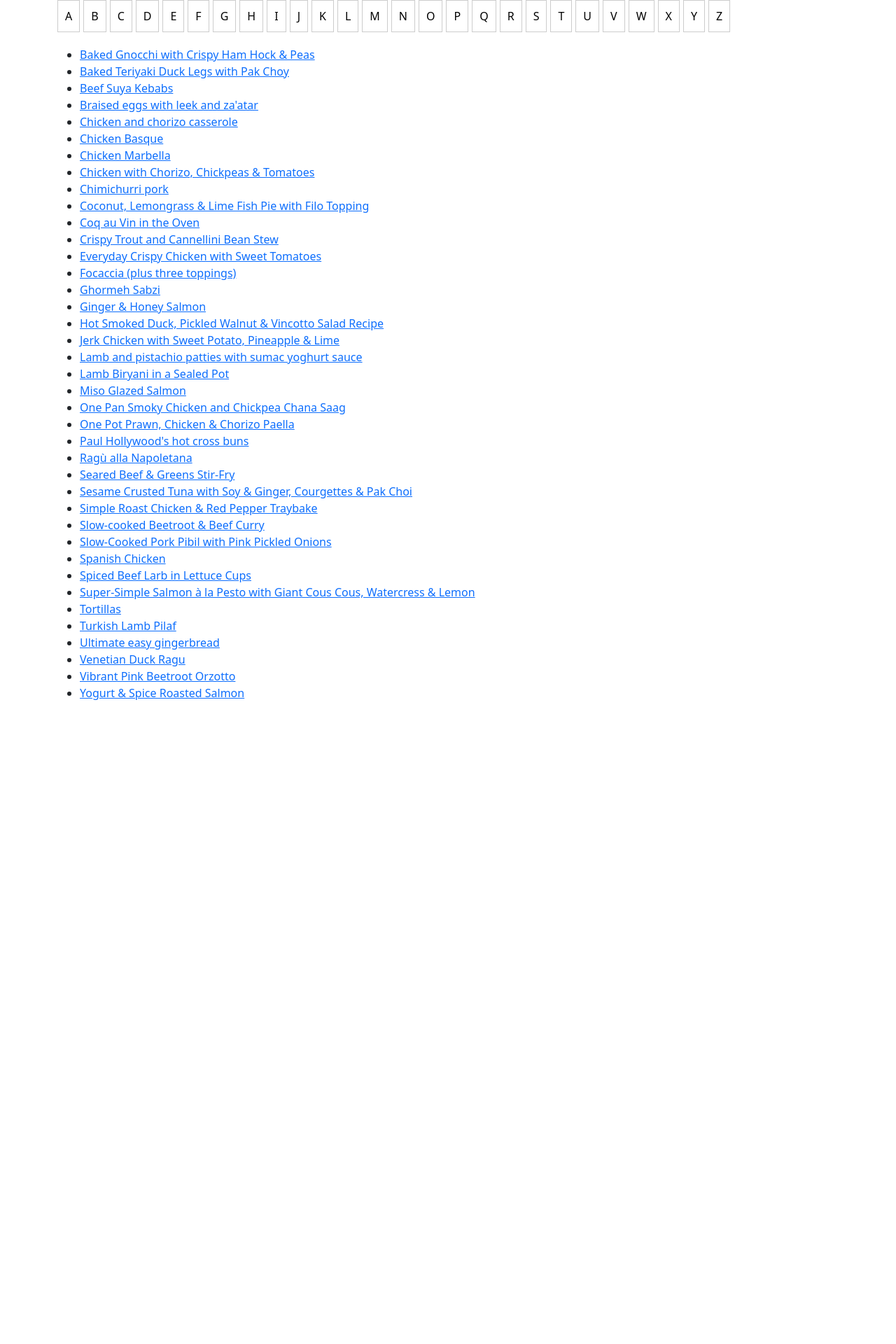
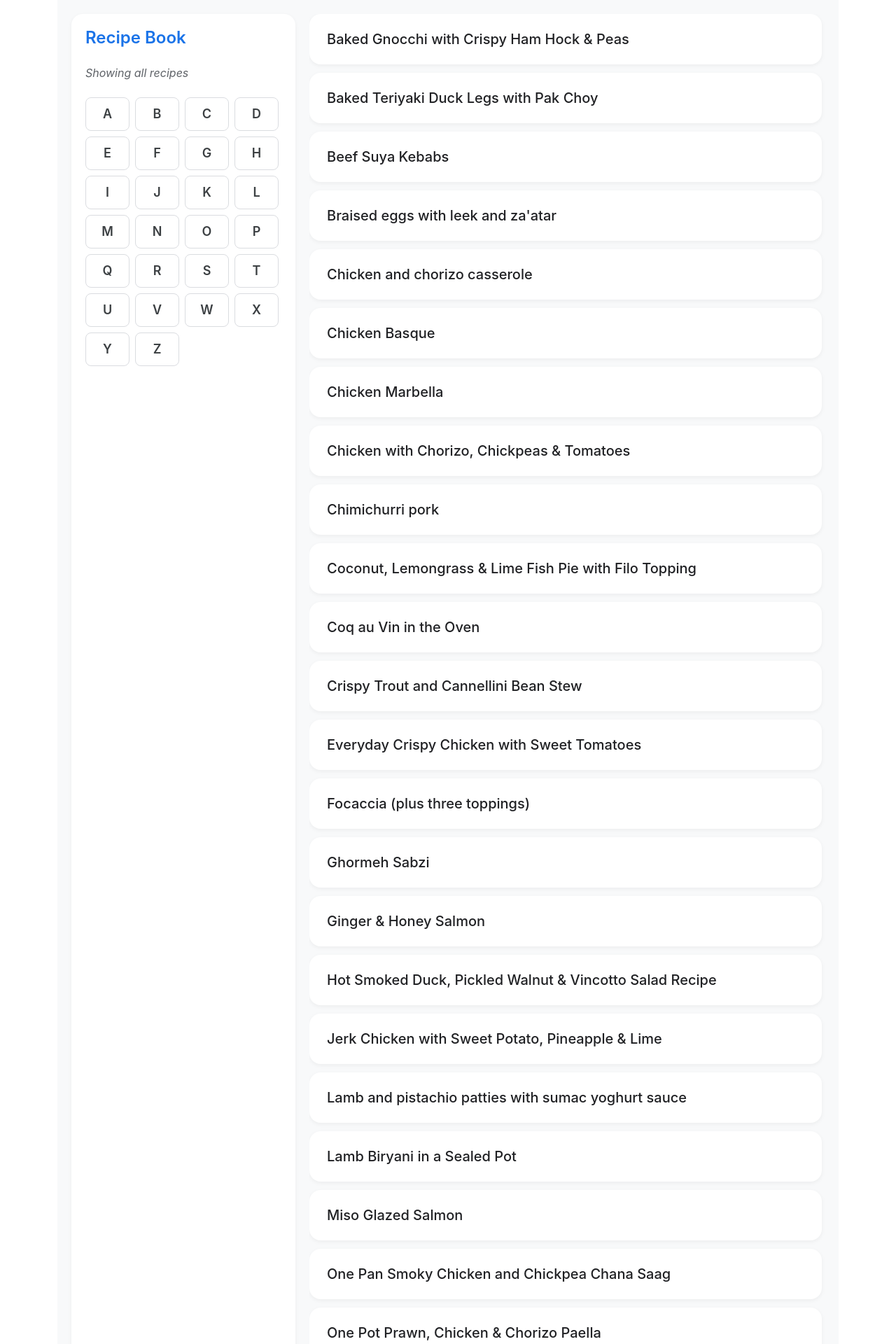
Before and after one commit to r1ch/recipes, a Jekyll site: the page built from index.html, in a window 1280 px wide. Shown: the top 1920 px of the page at 70% size. Built offline with Jekyll 4.4.1, drawn with Linux system fonts in a browser that asks for light colours.

Commit message:
Update index.html

```diff
--- a/index.html
+++ b/index.html
@@ -1,7 +1,18 @@
 ---
 layout: mealie
 ---
-<div id="meal-app" v-cloak>
+<div id="meal-app" v-cloak class="nest-container">
+  <aside class="controls-column">
+    <h2 class="app-title">Recipe Book</h2>
+
+    <div class="filter-status" v-if="currentFilter">
+      Filtering by: <span class="active-badge">[[ currentFilter ]]</span>
+      <button class="btn-clear" @click="clearFilter">Clear Filter</button>
+    </div>
+    <div class="filter-status no-filter" v-else>
+      Showing all recipes
+    </div>
+
     <div class="keyboard-filter">
       <button
         v-for="letter in alphabet"
@@ -11,21 +22,27 @@ layout: mealie
       >
         [[ letter ]]
       </button>
-    <button @click="clearFilter" v-if="currentFilter">Clear</button>
     </div>
-  <ul class="meal-list">
-    <li v-for="meal in filteredMeals" :key="meal.title">
-      <a :href="getAbsoluteUrl(meal.link)" @click="setLastClickedCookie(meal.link)">
-        [[ meal.title ]] <span v-if="lastClickedLink === meal.link">★ (Last Clicked)</span>
+  </aside>
+
+  <main class="list-column">
+    <ul class="meal-list" :class="{ 'empty-list': filteredMeals.length === 0 }">
+      <li v-for="meal in filteredMeals" :key="meal.title" class="meal-item">
+        <a :href="getAbsoluteUrl(meal.link)" @click="setLastClickedCookie(meal.link)" class="meal-card">
+          <span class="meal-title">[[ meal.title ]]</span>
+          <span v-if="lastClickedLink === meal.link" class="star-badge">★ Last Viewed</span>
         </a>
       </li>
-    <li v-if="filteredMeals.length === 0">No meals found starting with "[[ currentFilter ]]"</li>
+      <li v-if="filteredMeals.length === 0" class="no-meals-msg">
+        <p>No meals found starting with "<strong>[[ currentFilter ]]</strong>"</p>
+        <button class="btn-clear large" @click="clearFilter">Reset Filter</button>
+      </li>
     </ul>
+  </main>
 </div>
 
 <script src="https://unpkg.com/vue@3/dist/vue.global.js"></script>
 <script>
-  // 1. Get Jekyll to place the data into a JS object/array
   const jekyllMeals = [
     {% for meal in site.data.mealie %}
       {
@@ -134,7 +137,7 @@ layout: mealie
         lastClickedLink
       };
     }
-  })
+  });
 
   app.config.compilerOptions.delimiters = ['[[', ']]'];
   app.mount('#meal-app');
@@ -142,7 +145,197 @@ layout: mealie
 
 <style>
   [v-cloak] { display: none; }
-  .keyboard-filter { margin-bottom: 20px; display: flex; flex-wrap: wrap; gap: 5px; }
-  .keyboard-filter button { padding: 10px; font-size: 16px; cursor: pointer; border: 1px solid #ccc; background: #fff; }
-  .keyboard-filter button.active { background: #007bff; color: white; border-color: #007bff; }
+
+  /* Base Setup & Smart Display Optimization */
+  .nest-container {
+    display: grid;
+    grid-template-columns: 320px 1fr;
+    gap: 20px;
+    font-family: -apple-system, BlinkMacSystemFont, "Segoe UI", Roboto, Helvetica, Arial, sans-serif;
+    background-color: #f8f9fa;
+    color: #202124;
+    box-sizing: border-box;
+    height: 100vh;
+    max-height: 100vh;
+    padding: 20px;
+    overflow: hidden;
+  }
+
+  /* Left Column Styling */
+  .controls-column {
+    display: flex;
+    flex-direction: column;
+    background: #ffffff;
+    border-radius: 16px;
+    padding: 20px;
+    box-shadow: 0 2px 6px rgba(0,0,0,0.05);
+    overflow: hidden;
+  }
+
+  .app-title {
+    margin: 0 0 15px 0;
+    font-size: 24px;
+    font-weight: 600;
+    color: #1a73e8;
+  }
+
+  .filter-status {
+    font-size: 16px;
+    margin-bottom: 15px;
+    display: flex;
+    align-items: center;
+    gap: 8px;
+    flex-wrap: wrap;
+    min-height: 40px;
+  }
+
+  .filter-status.no-filter {
+    color: #5f6368;
+    font-style: italic;
+  }
+
+  .active-badge {
+    background: #e8f0fe;
+    color: #1a73e8;
+    padding: 4px 10px;
+    border-radius: 12px;
+    font-weight: bold;
+  }
+
+  .btn-clear {
+    background: #f1f3f4;
+    border: none;
+    color: #3c4043;
+    padding: 6px 12px;
+    border-radius: 8px;
+    font-size: 14px;
+    cursor: pointer;
+    font-weight: 500;
+  }
+  .btn-clear:active { background: #e8eaed; }
+
+  /* Touch-friendly Keyboard Grid */
+  .keyboard-filter {
+    display: grid;
+    grid-template-columns: repeat(4, 1fr);
+    gap: 8px;
+    overflow-y: auto;
+    padding-right: 4px;
+  }
+
+  .keyboard-filter button {
+    min-height: 48px; /* Google's minimum recommended touch target */
+    font-size: 18px;
+    font-weight: 600;
+    cursor: pointer;
+    border: 1px solid #dadce0;
+    background: #fff;
+    border-radius: 8px;
+    color: #3c4043;
+    display: flex;
+    align-items: center;
+    justify-content: center;
+    transition: all 0.1s ease;
+  }
+
+  .keyboard-filter button.active {
+    background: #1a73e8;
+    color: white;
+    border-color: #1a73e8;
+    box-shadow: 0 2px 4px rgba(26, 115, 232, 0.3);
+  }
+
+  /* Right Column (List) Styling */
+  .list-column {
+    overflow-y: auto;
+    height: 100%;
+    padding-right: 4px;
+  }
+
+  .meal-list {
+    list-style: none;
+    padding: 0;
+    margin: 0;
+    display: flex;
+    flex-direction: column;
+    gap: 12px;
+  }
+
+  /* Recipe Card Layout */
+  .meal-card {
+    display: flex;
+    justify-content: space-between;
+    align-items: center;
+    background: #ffffff;
+    padding: 20px 24px;
+    border-radius: 16px;
+    text-decoration: none;
+    color: inherit;
+    box-shadow: 0 2px 6px rgba(0,0,0,0.05);
+    border: 1px solid transparent;
+    transition: transform 0.1s ease, border-color 0.1s ease;
+  }
+
+  .meal-card:active {
+    transform: scale(0.99);
+    background: #fdfdfd;
+    border-color: #dadce0;
+  }
+
+  .meal-title {
+    font-size: 20px;
+    font-weight: 500;
+    color: #202124;
+    white-space: nowrap;
+    overflow: hidden;
+    text-overflow: ellipsis;
+    padding-right: 15px;
+  }
+
+  .star-badge {
+    background: #fef7e0;
+    color: #b06000;
+    padding: 6px 12px;
+    border-radius: 20px;
+    font-size: 14px;
+    font-weight: 600;
+    white-space: nowrap;
+    border: 1px solid #fde293;
+  }
+
+  /* Empty State View */
+  .meal-list.empty-list {
+    height: 100%;
+    justify-content: center;
+  }
+
+  .no-meals-msg {
+    text-align: center;
+    color: #5f6368;
+    font-size: 20px;
+    background: white;
+    padding: 40px;
+    border-radius: 16px;
+    box-shadow: 0 2px 6px rgba(0,0,0,0.05);
+  }
+
+  .btn-clear.large {
+    margin-top: 15px;
+    padding: 12px 24px;
+    font-size: 16px;
+    background: #1a73e8;
+    color: white;
+  }
+
+  /* Standard Web Fallback/Responsive tweak if screen is narrow */
+  @media (max-width: 768px) {
+    .nest-container {
+      grid-template-columns: 1fr;
+      height: auto;
+      max-height: none;
+      overflow: visible;
+    }
+    .list-column { overflow: visible; }
+    .keyboard-filter { grid-template-columns: repeat(7, 1fr); }
+  }
 </style>
```
Also changed, not shown: other parts of index.html (+3 -17 lines). Lines whose indentation alone changed are shown as unchanged.
